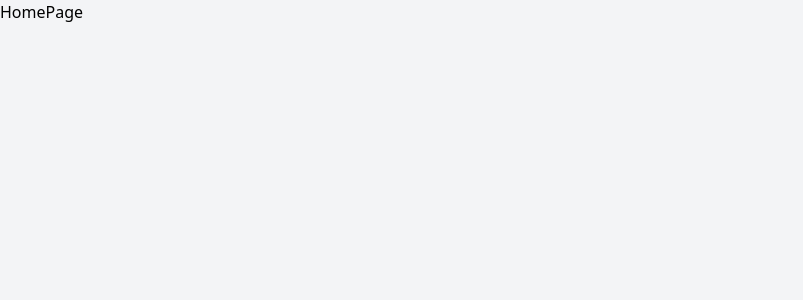
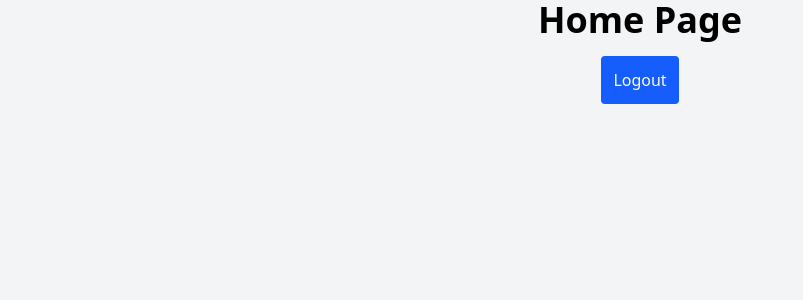
Before and after one commit to devluisteran/auth_next_nest, a Next.js app in the folder frontend/: page /dashboard/home in a window 1280 px wide. Shown: the top 300 px of the page, without its empty margins (0-803 px from the left). Built offline with nearby package versions, Linux system fonts and the light colour scheme.

Commit message:
update view HomePage

```diff
--- a/frontend/app/dashboard/home/page.tsx
+++ b/frontend/app/dashboard/home/page.tsx
@@ -2,7 +2,12 @@ import React from 'react'
 
 function HomePage() {
   return (
-    <div>HomePage</div>
+    <div className='flex flex-col justify-center items-center'>
+      <h1 className='font-bold text-4xl mb-4 text-center'>
+            Home Page
+      </h1>
+      <button className='p-3 cursor-pointer rounded-sm bg-blue-600 text-amber-50'>Logout</button>
+    </div>
   )
 }
 
```
